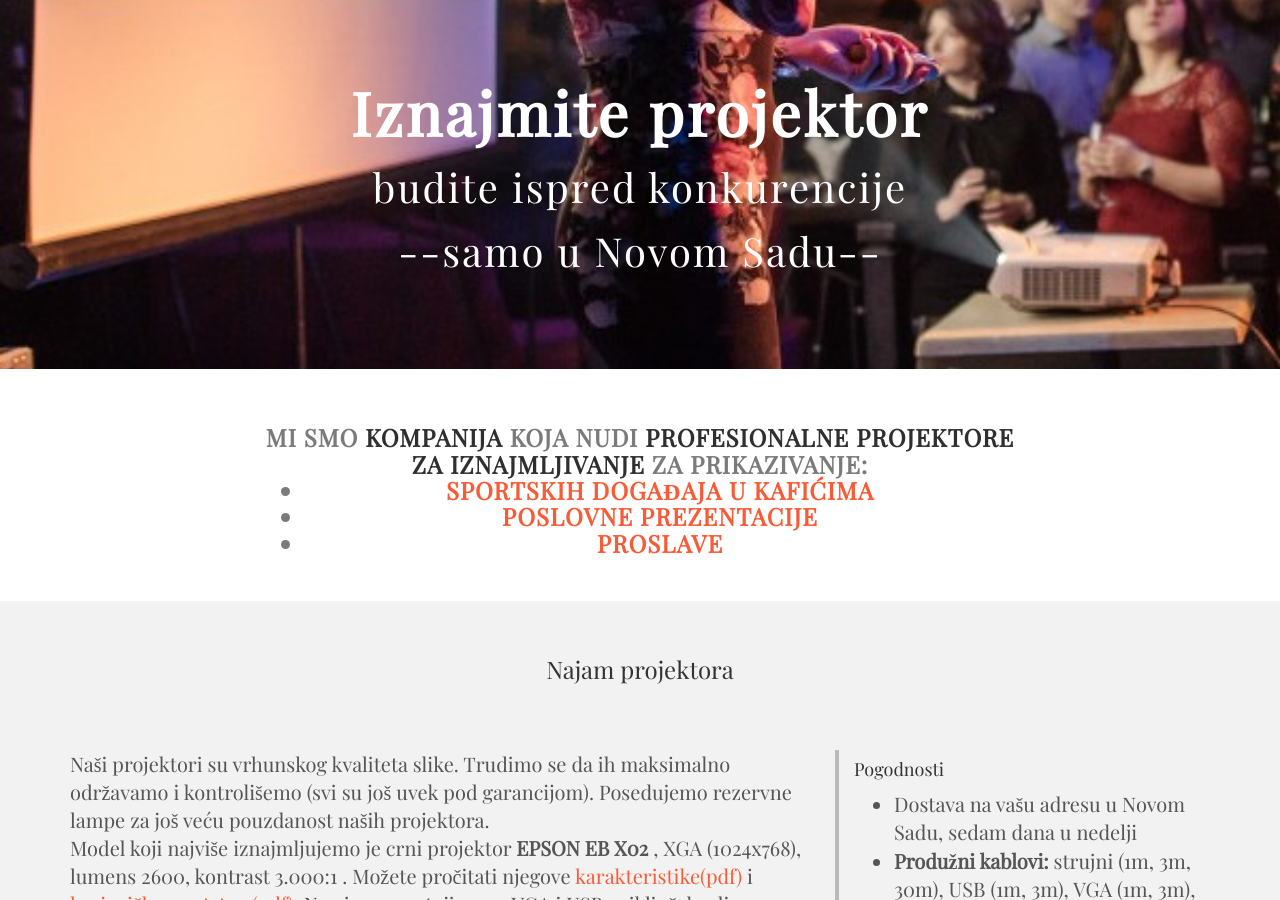
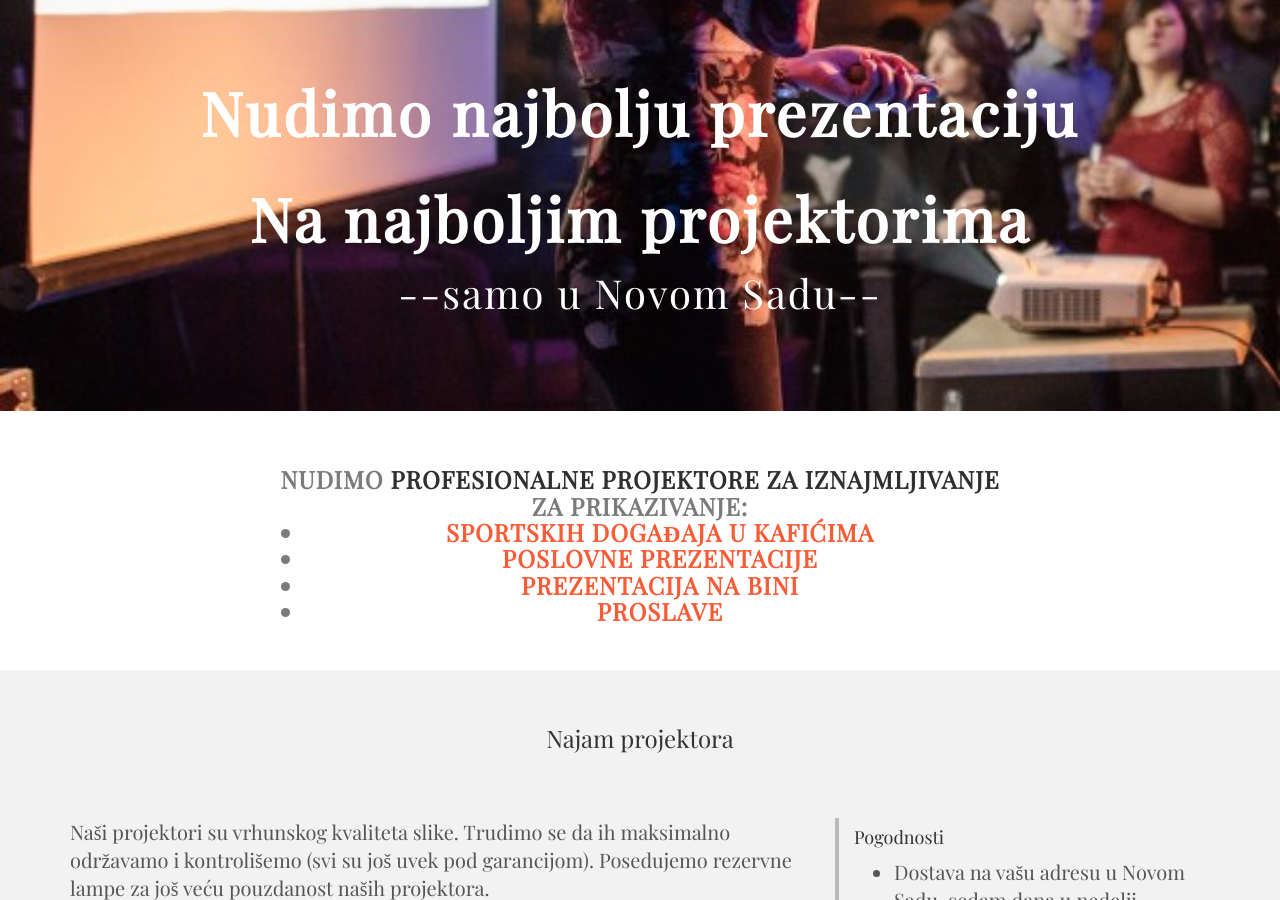
Before and after one commit to kulakajak/iznajmiprojektornovisad, a Jekyll site: the page built from index.html, in a window 1280 px wide and 900 px high. Built offline with Jekyll 4.4.1, drawn with Linux system fonts in a browser that asks for light colours; nearby versions of some CDN libraries; some web fonts are replaced; some of the changed text lies outside the part shown.

```diff
--- a/_layouts/default.html
+++ b/_layouts/default.html
@@ -9,7 +9,7 @@
     Profesionalni projektori za poslovne prezentacije, proslave, svadbe. Projektor moze da
     projektuje sliku vecu od 2m. Izdajemo i samostojece platno na tronoscu za
     projektor.">
-    <meta name="author" content="trk inovacije doo">
+    <meta name="author" content="trk informacije">
     <meta name="keywords" content="iznajmljivanje projektora, novi sad, projektor, platno">
 
     <link href='https://fonts.googleapis.com/css?family=Playfair+Display:400,700italic' rel='stylesheet' type='text/css'>
--- a/index.html
+++ b/index.html
@@ -12,8 +12,8 @@ layout: default
         <div id="itemwrap">
           <div class="container">
             <br>
-            <h1>Iznajmite projektor</h1>
-            <h2>budite ispred konkurencije</h2>
+            <h1>Nudimo najbolju prezentaciju</h1>
+            <h1>Na najboljim projektorima</h1>
             <h2>--samo u Novom Sadu--</h2>
             <div class="row">
               <br>
@@ -62,13 +62,16 @@ layout: default
     <div class="container">
       <div class="row">
         <div class="col-lg-8 col-lg-offset-2">
-          <h3>MI SMO <bold>KOMPANIJA</bold> KOJA NUDI <bold>PROFESIONALNE PROJEKTORE ZA IZNAJMLJIVANJE</bold> ZA PRIKAZIVANJE:
+          <h3>NUDIMO <bold>PROFESIONALNE PROJEKTORE ZA IZNAJMLJIVANJE</bold> ZA PRIKAZIVANJE:
             <ul>
               <li>
                 <a href='ponuda-za-kafice'>SPORTSKIH DOGAĐAJA U KAFIĆIMA</a>
               </li>
               <li>
                 <a href='ponuda-za-poslovne-prezentacije'>POSLOVNE PREZENTACIJE</a>
+              </li>
+              <li>
+                <a href='ponuda-sajam'>PREZENTACIJA NA BINI</a>
               </li>
               <li>
                 <a href='ponuda-za-proslave'>PROSLAVE</a>
@@ -318,6 +319,12 @@ layout: default
               velike sale treba posebno ozvučenje.
             </label>
             <textarea id='other' name="body" rows="6" placeholder="Potreban nam je short throw projektor pošto u sali nema dovoljno mesta. Treba nam i platno 180x180cm."></textarea>
+          </div>
+          <div class='form-group'>
+            <label for="saglasan">Prihvatam da cu opremu razumno koristiti i cuvati sa paznjom
+              <a href="assets/ugovor.pdf">Ugovor</a>
+            </label>
+            <input type="checkbox" name="saglasan" value="da" id="saglasan" required style="width:3rem;height:3rem">
           </div>
           <div class='form-group'>
             <input type="submit" value="Pošalji" class="send">
```
Also changed, not shown: other parts of index.html (+5 -5 lines), 1 other file.
